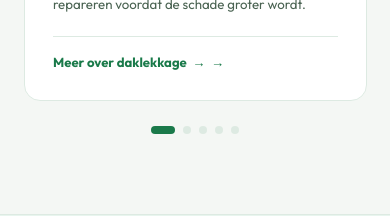
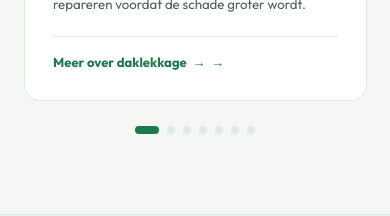
Before and after one commit to SanderKooi/lekkage, a Next.js app: page / in a window 390 px wide. Shown: the part 1940-2156 px from the top of the page. Built offline with nearby package versions, Linux system fonts and the light colour scheme.

Commit message:
Update index.jsx

```diff
--- a/pages/index.jsx
+++ b/pages/index.jsx
@@ -42,11 +42,19 @@ export default function Homepage() {
   const VISIBLE = 3
   const GAP = 20
 
+  function getVisible() {
+    if (typeof window === 'undefined') return 3
+    if (window.innerWidth <= 600) return 1
+    if (window.innerWidth <= 900) return 2
+    return 3
+  }
+
   function goTo(n) {
-    const max = diensten.length - VISIBLE
+    const vis = getVisible()
+    const max = diensten.length - vis
     const next = Math.max(0, Math.min(max, n))
     const wrapWidth = trackRef.current?.parentElement?.offsetWidth || window.innerWidth - 32
-    const cardWidth = (wrapWidth - (VISIBLE - 1) * GAP) / VISIBLE
+    const cardWidth = (wrapWidth - (vis - 1) * GAP) / vis
     setOffset(next * (cardWidth + GAP))
     setActiveSlide(next)
   }
@@ -140,10 +148,10 @@ export default function Homepage() {
               <p className="sec-sub">Van noodgeval midden in de nacht tot geplande reparatie — voor elk probleem hebben we een oplossing.</p>
             </div>
             <div className="carousel-nav-top">
-              <button className="carousel-btn" id="carousel-prev" onClick={() => goTo(activeSlide - 1)} disabled={activeSlide === 0} aria-label="Vorige">
+              <button className="carousel-btn" onClick={() => goTo(activeSlide - 1)} disabled={activeSlide === 0} aria-label="Vorige">
                 <svg width="18" height="18" viewBox="0 0 24 24" fill="none" stroke="currentColor" strokeWidth="2.5" strokeLinecap="round" strokeLinejoin="round"><polyline points="15 18 9 12 15 6"/></svg>
               </button>
-              <button className="carousel-btn" onClick={() => goTo(activeSlide + 1)} disabled={activeSlide === diensten.length - VISIBLE} aria-label="Volgende">
+              <button className="carousel-btn" onClick={() => goTo(activeSlide + 1)} disabled={activeSlide === diensten.length - getVisible()} aria-label="Volgende">
                 <svg width="18" height="18" viewBox="0 0 24 24" fill="none" stroke="currentColor" strokeWidth="2.5" strokeLinecap="round" strokeLinejoin="round"><polyline points="9 18 15 12 9 6"/></svg>
               </button>
             </div>
@@ -161,7 +169,7 @@ export default function Homepage() {
             </div>
           </div>
           <div className="carousel-footer">
-            {Array.from({length: diensten.length - VISIBLE + 1}).map((_, i) => (
+            {Array.from({length: diensten.length - getVisible() + 1}).map((_, i) => (
               <button key={i} className={`carousel-dot${activeSlide === i ? ' active' : ''}`} onClick={() => goTo(i)} aria-label={`Dienst ${i + 1}`} />
             ))}
           </div>
```
